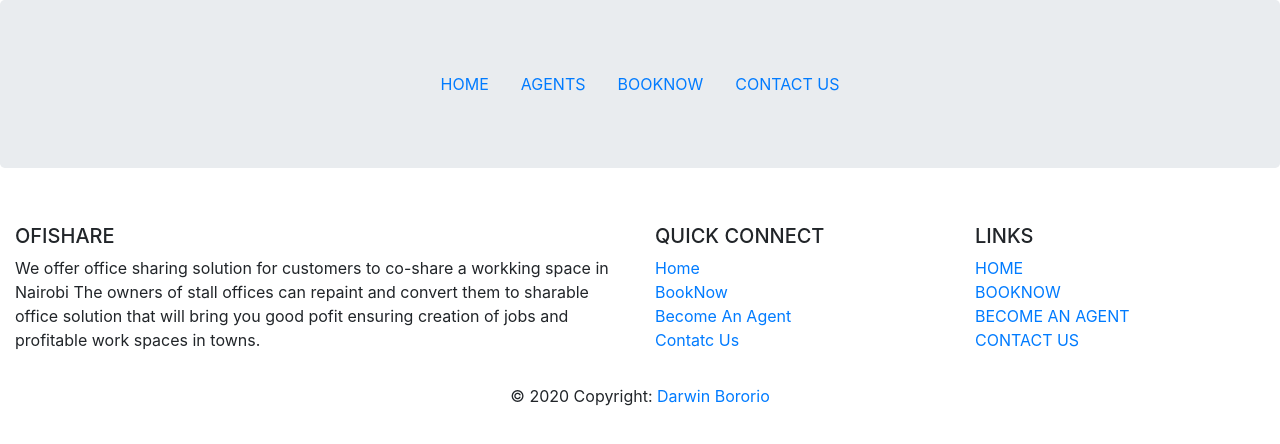
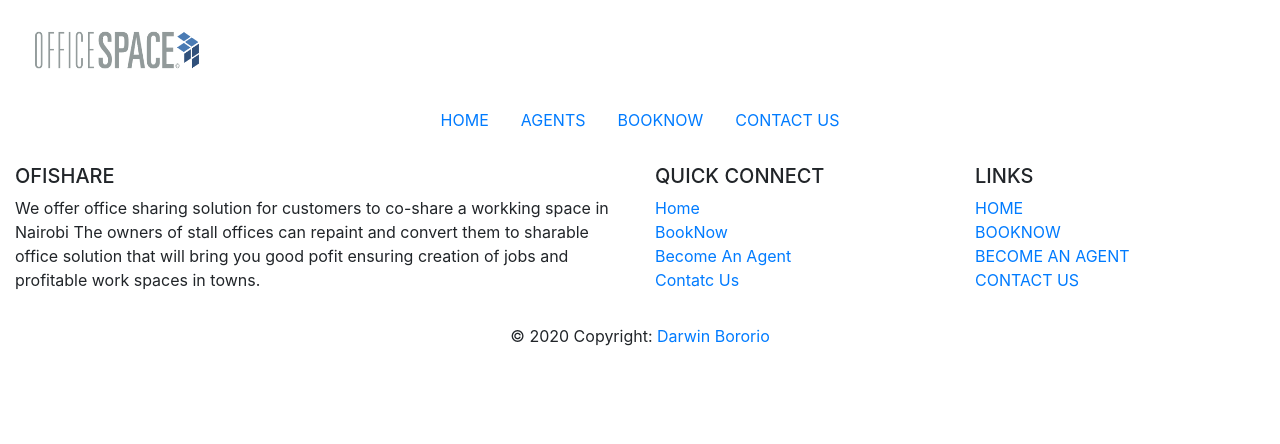
Before and after one commit to borosco/officeShareLtd, a plain HTML site: page Agents.html in a window 1280 px wide. Drawn offline with nearby package versions, Linux system fonts and the light colour scheme.

Commit message:
added a more official logo to the site

```diff
--- a/Agents.html
+++ b/Agents.html
@@ -12,7 +12,8 @@
 </head>
 <body>
     <!-- created a navigation bar -->
-    <div class="jumbotron">
+    <div class="container-fluid">
+      <img src="images/logo.png" height="100px" width="200px">
         <ul class="nav justify-content-center">
             <li class="nav-item">
               <a class="nav-link active" href="index.html">HOME</a>
```
Also changed, not shown: book.html (+2 -1 lines), contact.html (+2 -1 lines), index.html (+2 -1 lines), images/dummylg.png (added), images/logo.png (added).
